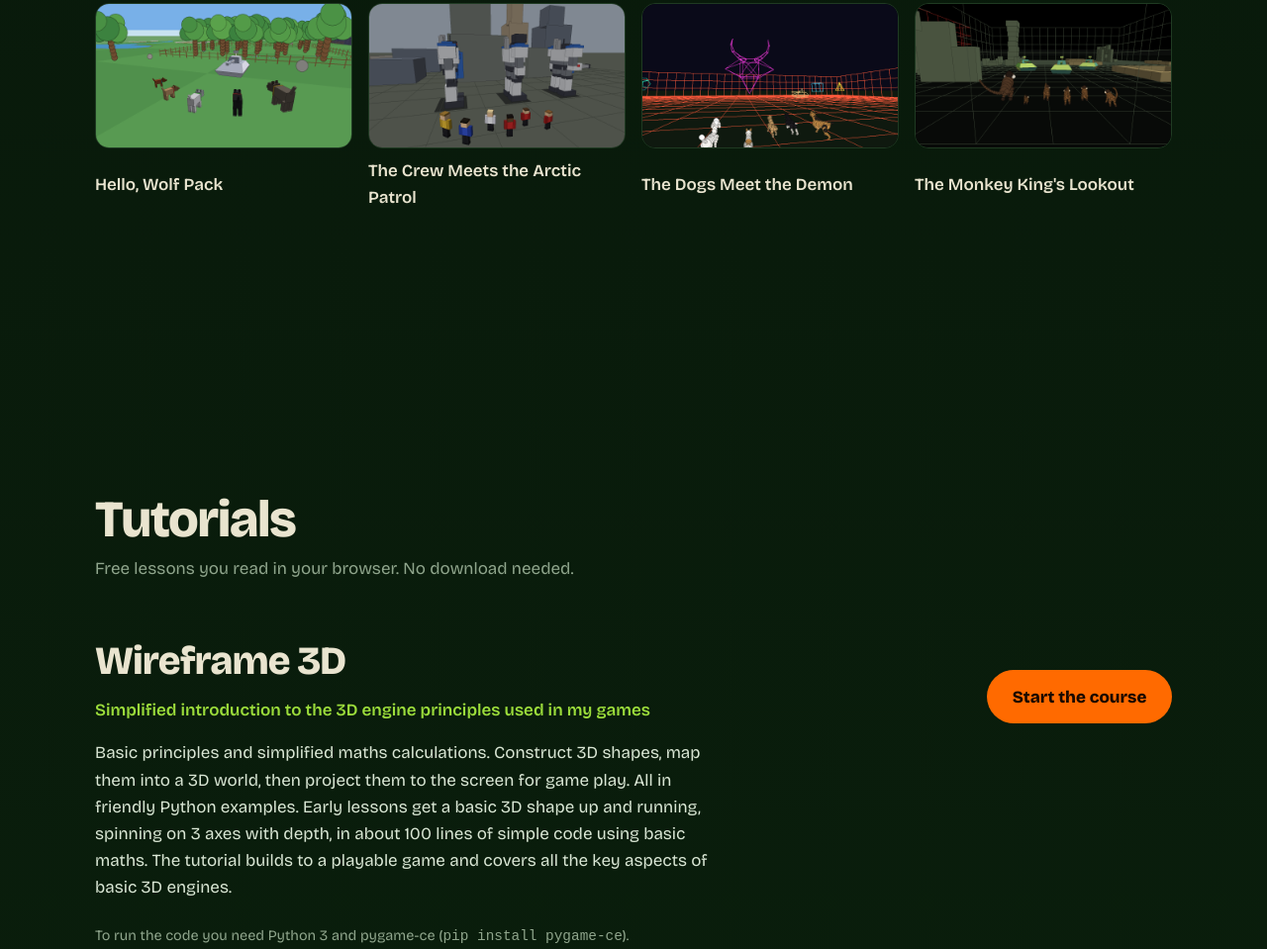
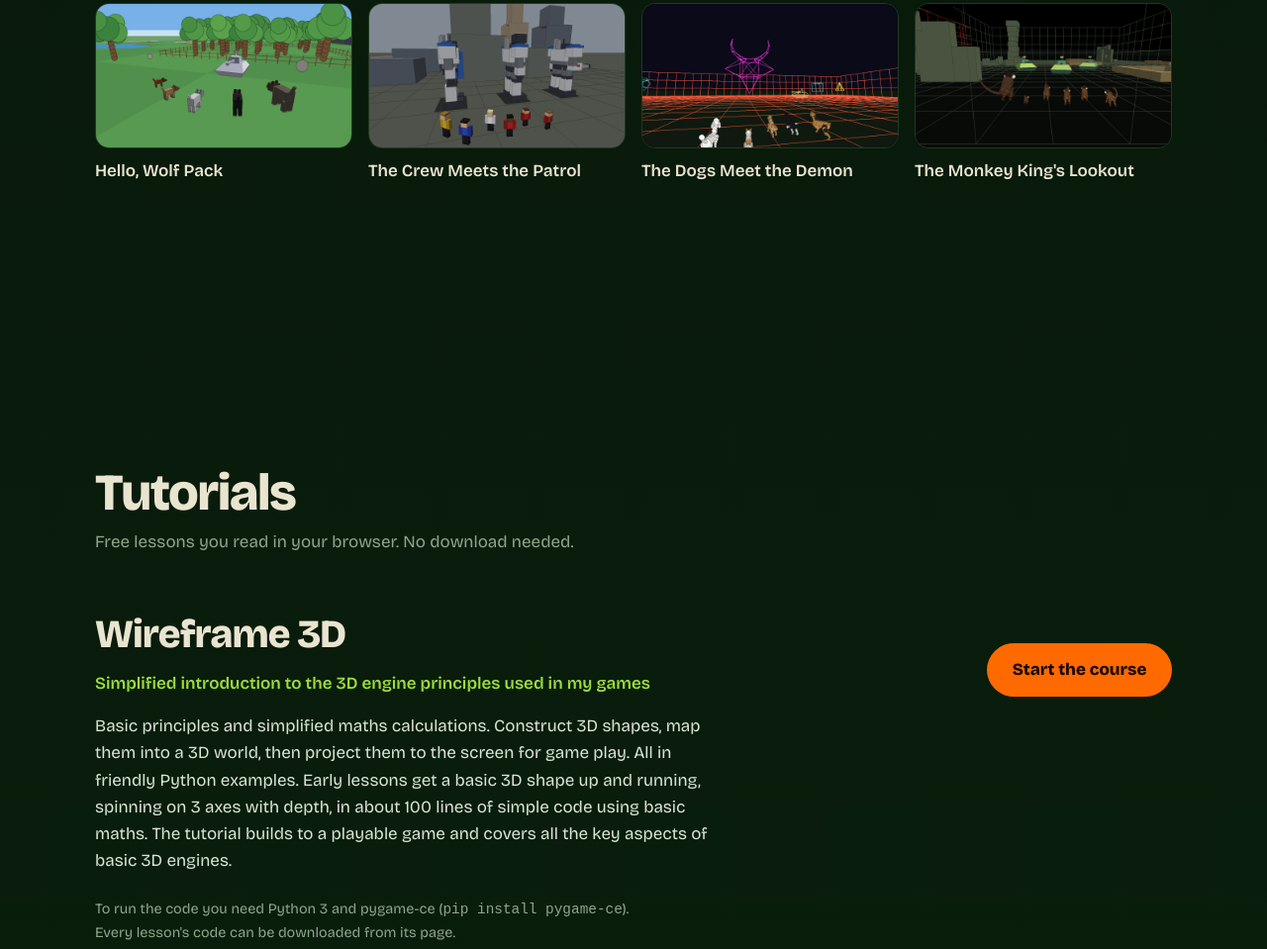
Before and after one commit to FrogMort-33/Downloads, a plain HTML site: page index.html in a window 1280 px wide. Shown: the part 6496-7455 px from the top of the page at 99% size. Drawn offline with nearby package versions, Linux system fonts and the light colour scheme.

Commit message:
Shorter caption

```diff
--- a/index.html
+++ b/index.html
@@ -474,7 +474,7 @@
           </figure>
           <figure class="titled">
             <div class="shot"><img src="images/frogworld-crew-meets-patrol.png" alt="The Blocko bridge crew in red, blue and gold shirts standing in a Mech City street, watching three white and blue arctic mechs march past" loading="lazy"></div>
-            <figcaption>The Crew Meets the Arctic Patrol</figcaption>
+            <figcaption>The Crew Meets the Patrol</figcaption>
           </figure>
           <figure class="titled">
             <div class="shot"><img src="images/frogworld-dogs-meet-demon.png" alt="Five dogs from Adventure Park walking across the glowing orange grid of the Wireframe Warfare arena towards a giant horned pink wireframe demon" loading="lazy"></div>
```
